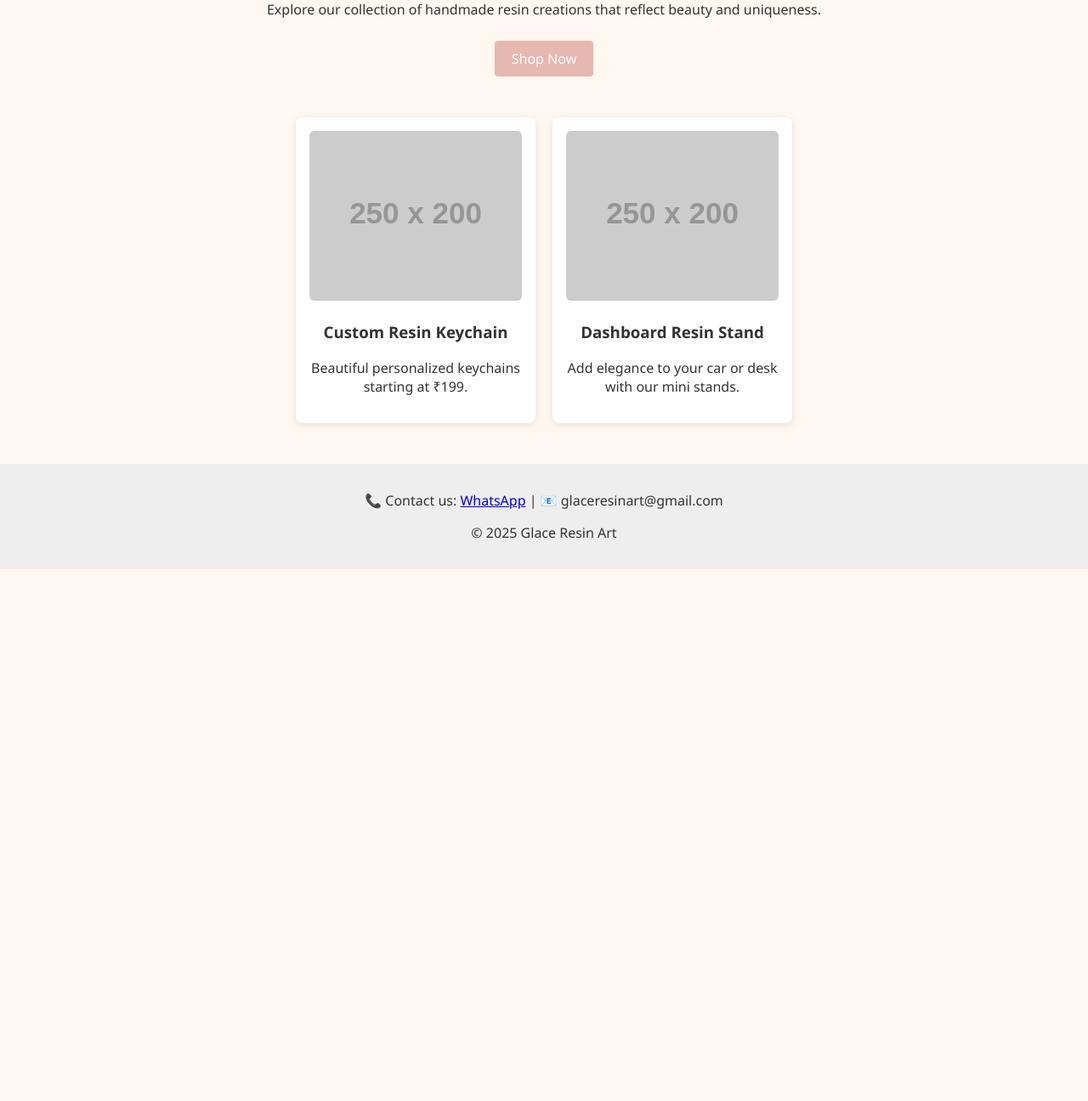
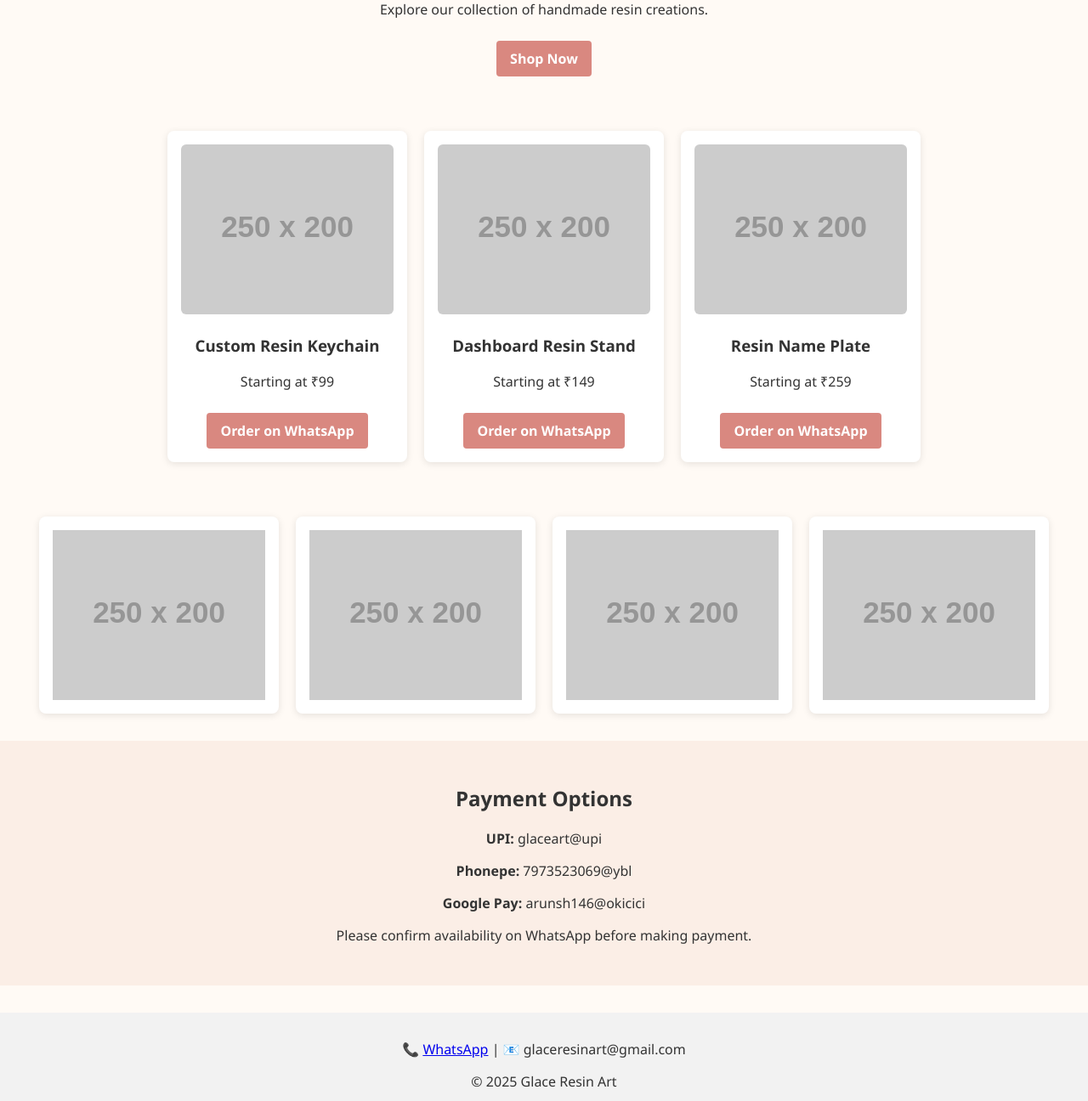
Before and after one commit to glaceresinart/glaceresinart.github.io, a plain HTML site: page index.html in a window 1280 px wide. Shown: the part 319-1615 px from the top of the page at 85% size. Before the commit the page ends 989 px from the top, so only its background shows below. Drawn offline with Linux system fonts and the light colour scheme; placeholder pictures from the web are drawn by us.

Commit message:
Update index.html

```diff
--- a/index.html
+++ b/index.html
@@ -8,12 +8,12 @@
     body {
       margin: 0;
       font-family: 'Segoe UI', sans-serif;
-      background: #fff8f0;
+      background: #fffaf5;
       color: #333;
     }
     header {
-      background: #e6b8af;
-      color: white;
+      background: #d98880;
+      color: lavender;
       padding: 1rem;
       text-align: center;
     }
@@ -35,14 +35,14 @@
       font-size: 2.2rem;
       margin-bottom: 0.5rem;
     }
-    .products {
+    .products, .gallery {
       display: flex;
       flex-wrap: wrap;
       justify-content: center;
       gap: 20px;
-      padding: 1rem;
+      padding: 2rem;
     }
-    .product {
+    .product, .gallery img {
       background: white;
       border-radius: 8px;
       padding: 1rem;
@@ -56,17 +56,23 @@
     }
     .btn {
       display: inline-block;
-      padding: 10px 20px;
-      background: #e6b8af;
+      padding: 10px 16px;
+      background: #d98880;
       color: white;
       text-decoration: none;
       border-radius: 4px;
       margin-top: 10px;
+      font-weight: bold;
+    }
+    .payment {
+      background: #fbeee6;
+      padding: 2rem;
+      text-align: center;
     }
     footer {
       text-align: center;
       padding: 1rem;
-      background: #eee;
+      background: #f2f2f2;
       margin-top: 2rem;
     }
   </style>
@@ -80,31 +86,60 @@
 
   <nav>
     <a href="#products">Products</a>
+    <a href="#gallery">Gallery</a>
+    <a href="#payment">Payment</a>
+    <a href="about.html">About Us</a>
     <a href="#contact">Contact</a>
-    <a href="https://www.instagram.com/glaceresinart?igsh=bXduaGx6ejZuNHll" target="_blank">Instagram</a>
   </nav>
 
   <section class="hero">
     <h1>Welcome to Glace Resin Art</h1>
-    <p>Explore our collection of handmade resin creations that reflect beauty and uniqueness.</p>
+    <p>Explore our collection of handmade resin creations.</p>
     <a class="btn" href="#products">Shop Now</a>
   </section>
 
   <section id="products" class="products">
+    <!-- Products with WhatsApp buttons -->
     <div class="product">
-      <img src="https://via.placeholder.com/250x200" alt="Resin Keychain">
+      <img src="https://via.placeholder.com/250x200" alt="Keychain">
       <h3>Custom Resin Keychain</h3>
-      <p>Beautiful personalized keychains starting at ₹199.</p>
+      <p>Starting at ₹99</p>
+      <a class="btn" href="https://wa.me/+917973523069?text=Hi, I'm interested in Custom Resin Keychain">Order on WhatsApp</a>
     </div>
+
     <div class="product">
-      <img src="https://via.placeholder.com/250x200" alt="Resin Stand">
+      <img src="https://via.placeholder.com/250x200" alt="Stand">
       <h3>Dashboard Resin Stand</h3>
-      <p>Add elegance to your car or desk with our mini stands.</p>
+      <p>Starting at ₹149</p>
+      <a class="btn" href="https://wa.me/+917973523069?text=Hi, I'm interested in Dashboard Resin Stand">Order on WhatsApp</a>
+    </div>
+
+    <div class="product">
+      <img src="https://via.placeholder.com/250x200" alt="Nameplate">
+      <h3>Resin Name Plate</h3>
+      <p>Starting at ₹259</p>
+      <a class="btn" href="https://wa.me/+917973523069?text=Hi, I'm interested in Resin Name Plate">Order on WhatsApp</a>
     </div>
   </section>
 
+  <section id="gallery" class="gallery">
+    <!-- Gallery images -->
+    <img src="https://via.placeholder.com/250x200" alt="Gallery Image 1">
+    <img src="https://via.placeholder.com/250x200" alt="Gallery Image 2">
+    <img src="https://via.placeholder.com/250x200" alt="Gallery Image 3">
+    <img src="https://via.placeholder.com/250x200" alt="Gallery Image 4">
+  </section>
+
+  <section id="payment" class="payment">
+    <h2>Payment Options</h2>
+    <p><strong>UPI:</strong> glaceart@upi</p>
+    <p><strong>Phonepe:</strong> 7973523069@ybl</p>
+    <p><strong>Google Pay:</strong> arunsh146@okicici</p>
+    <p>Please confirm availability on WhatsApp before making payment.</p>
+  </section>
+
   <footer id="contact">
-    <p>📞 Contact us: <a href="https://wa.me/+917973523069/?text=Hi,I'm interested in your resin art.Please send me more info!">WhatsApp</a> | 📧 glaceresinart@gmail.com</p>
+    <p>📞 <a href="https://wa.me/+917973523069/?text=Hi,I'm interested in your resin art.Please send me more info!">WhatsApp</a> | 📧 glaceresinart@gmail.com</p>
     <p>&copy; 2025 Glace Resin Art</p>
   </footer>
 
```
